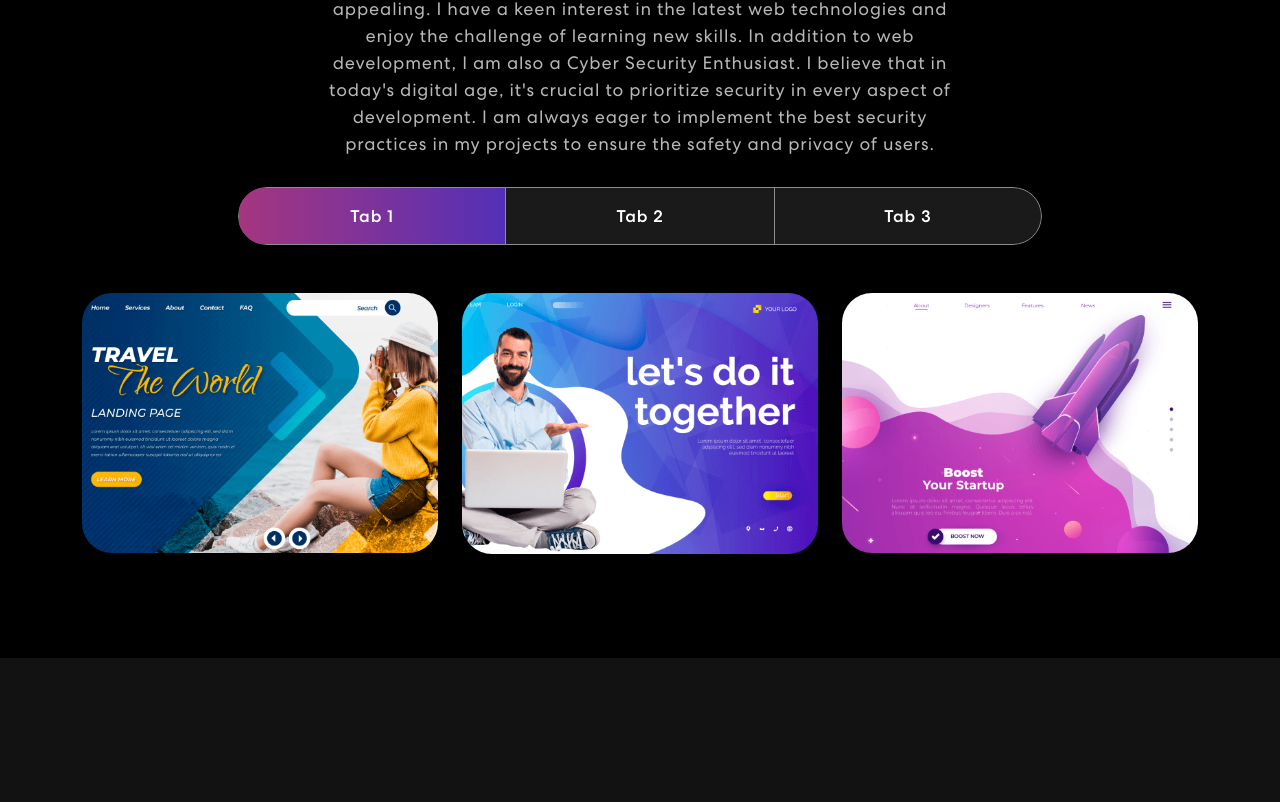
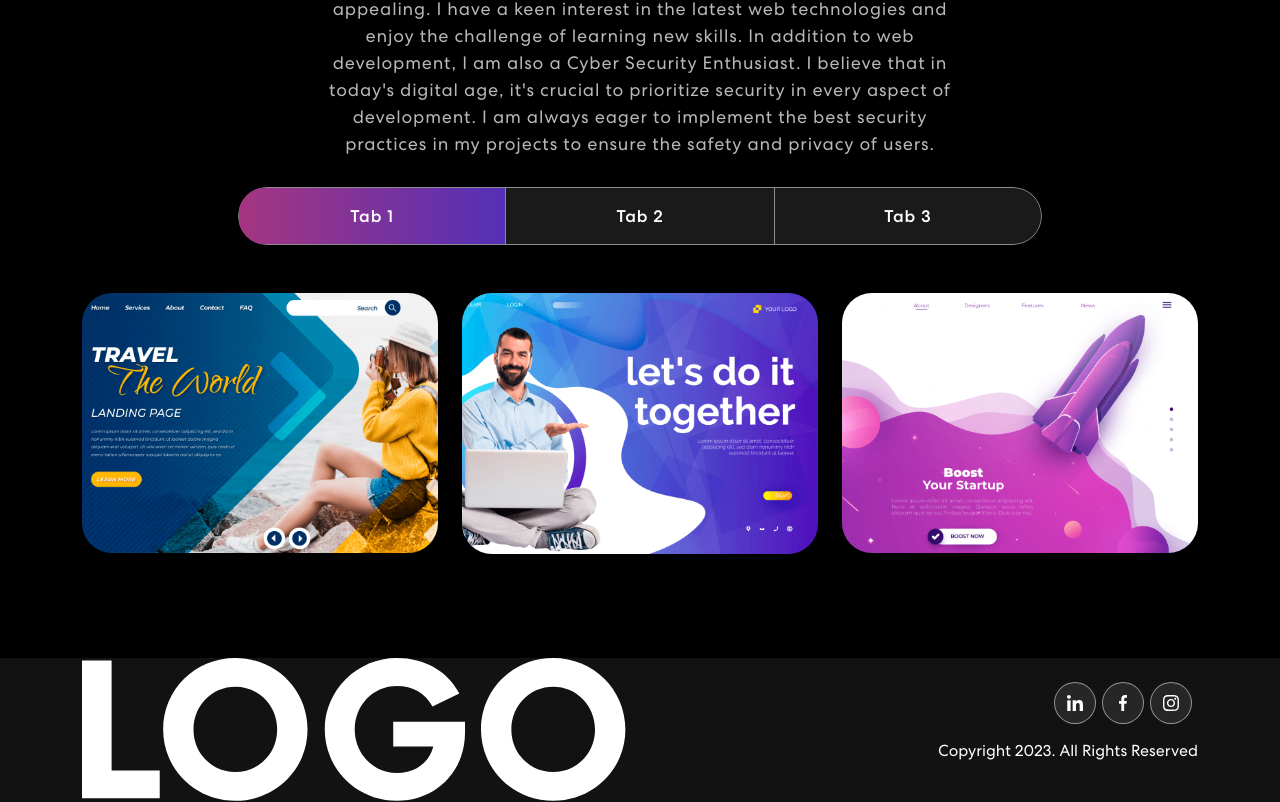
Before and after one commit to JayPatel5999/personal-portfolio, a React (Create React App) app: page / in a window 1280 px wide. Shown: the part 1531-2333 px from the top of the page. Before the commit the page ends 2211 px from the top, so only its background shows below. Built offline with nearby package versions, Linux system fonts and the light colour scheme.

Commit message:
Footer Completed

```diff
--- a/server.js
+++ b/server.js
@@ -9,14 +9,12 @@
 app.use(express.json());
 app.use("/", router);
 app.listen(5000, () => console.log("Server Running"));
-console.log(process.env.EMAIL_USER);
-console.log(process.env.EMAIL_PASS);
 
 const contactEmail = nodemailer.createTransport({
   service: 'gmail',
   auth: {
     user: "pateljayd97@gmail.com",
-    pass: ""
+    pass: "aqxf sxgn wenl mqvq"
   },
 });
 
--- a/src/App.js
+++ b/src/App.js
@@ -4,6 +4,7 @@
 import { Banner } from './components/Banner';
 import { Skills } from './components/Skills';
 import { Projects } from './components/Projects';
+import { Footer } from './components/Footer';
 import 'bootstrap/dist/css/bootstrap.min.css';
 
 function App() {
@@ -13,6 +14,7 @@
       <Banner />
       <Skills />
       <Projects />
+      <Footer />
     </div>
   );
 }
--- /dev/null
+++ b/src/components/Footer.js
@@ -0,0 +1,28 @@
+import { Container, Row, Col } from "react-bootstrap";
+import Logo from "../assets/img/logo.svg"; // Import the entire SVG as a component
+import NavIcon1 from "../assets/img/nav-icon1.svg";
+import NavIcon2 from "../assets/img/nav-icon2.svg";
+import NavIcon3 from "../assets/img/nav-icon3.svg";
+
+export const Footer = () => {
+    return (
+        <footer className="footer">
+            <Container>
+                <Row className="align-items-center">
+                    <Col sm={6}>
+                        <img src={Logo} alt="Logo" />
+                    </Col>
+                    <Col sm={6} className="text-center text-sm-end">
+                        <div className="social-icon">
+                            <a href="https://www.linkedin.com/in/jay-patel-a09995113/"><img src={NavIcon1} alt="Nav Icon 1" /></a>
+                            <a href="https://www.facebook.com/profile.php?id=100005941031416"><img src={NavIcon2} alt="Nav Icon 2" /></a>
+                            <a href="https://www.instagram.com/_jay_5999_/"><img src={NavIcon3} alt="Nav Icon 3" /></a>
+                        </div>
+                        <p></p>
+                        <p>Copyright 2023. All Rights Reserved</p>
+                    </Col>
+                </Row>
+            </Container>
+        </footer>
+    );
+};
--- a/src/components/NavBar.js
+++ b/src/components/NavBar.js
@@ -46,9 +46,9 @@
             </Nav>
             <span className='navbar-text'>
                 <div className='social-icon'>
-                    <a href='#'><img src={navIcon1} alt='' /></a>
-                    <a href='#'><img src={navIcon2} alt='' /></a>
-                    <a href='#'><img src={navIcon3} alt='' /></a>
+                    <a href='https://www.linkedin.com/in/jay-patel-a09995113/'><img src={navIcon1} alt="Nav Icon 1" /></a>
+                    <a href='https://www.facebook.com/profile.php?id=100005941031416'><img src={navIcon2} alt='Nav Icon 2' /></a>
+                    <a href='https://www.instagram.com/_jay_5999_/'><img src={navIcon3} alt='Nav Icon 3' /></a>
                 </div>
                 <button className='vvd' onClick={() => console.log('connect')}>
                     <span>
```
Also changed, not shown: src/components/Contact.js (+21 -3 lines).
